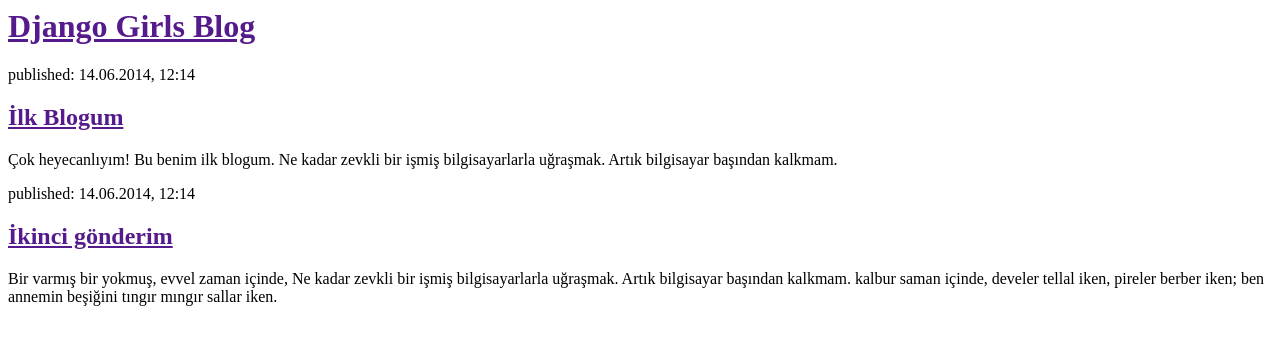
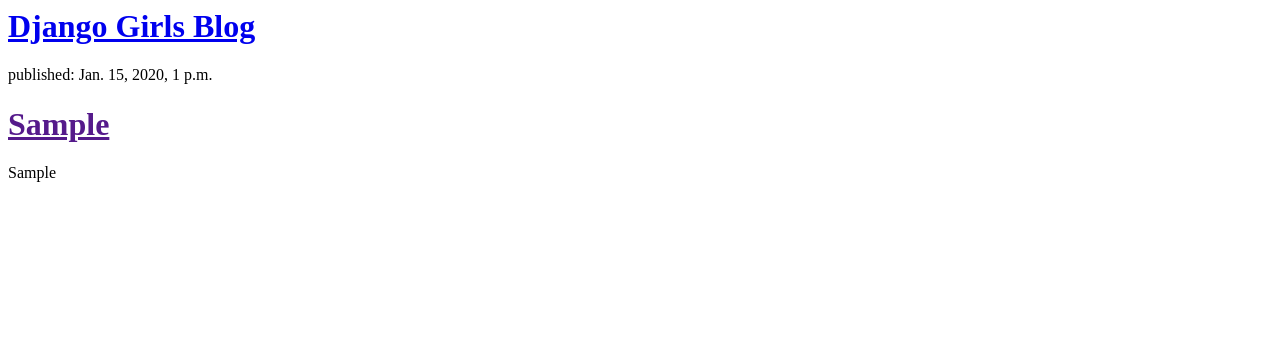
Before and after one commit to busrayasar/ilk-blogum, a Django app: template blog/templates/blog/post_list.html in a window 1280 px wide. Shown: the top 345 px of the page. Run offline with Django 3.2, Linux system fonts and the light colour scheme; the template is opened without the code that fills it: values that come from a table or form of the project are taken from there, others are empty; tables that the repository leaves empty hold one stand-in row (values such as "Sample post").

Commit message:
Veritabanındaki postları görebilmek için template'i değiştirdim.

```diff
--- a/blog/models.py
+++ b/blog/models.py
@@ -12,7 +12,7 @@ class Post(models.Model):
             blank=True, null=True)
 
     def yayinla(self):
-        self. yayinlama_tarihi = timezone.now()
+        self.yayinlama_tarihi= timezone.now()
         self.save()
 
     def __str__(self):
--- a/blog/templates/blog/post_list.html
+++ b/blog/templates/blog/post_list.html
@@ -4,19 +4,18 @@
     </head>
     <body>
       <div>
-            <h1><a href="">Django Girls Blog</a></h1>
+    <h1><a href="/">Django Girls Blog</a></h1>
 </div>
 
+{% for post in posts %}
     <div>
-            <p>published: 14.06.2014, 12:14</p>
-            <h2><a href="">İlk Blogum</a></h2>
-            <p>Çok heyecanlıyım! Bu benim ilk blogum. Ne kadar zevkli bir işmiş bilgisayarlarla uğraşmak. Artık bilgisayar başından kalkmam. </p>
+        <p>published: {{ post.yayinlama_tarihi }}</p>
+        <h1><a href="">{{ post.baslik }}</a></h1>
+        <p>{{ post.yazi|linebreaks }}</p>
     </div>
+{% endfor %}
 
-        <div>
-            <p>published: 14.06.2014, 12:14</p>
-            <h2><a href="">İkinci gönderim</a></h2>
-            <p>Bir varmış bir yokmuş, evvel zaman içinde, Ne kadar zevkli bir işmiş bilgisayarlarla uğraşmak. Artık bilgisayar başından kalkmam. kalbur saman içinde, develer tellal iken, pireler berber iken; ben annemin beşiğini tıngır mıngır sallar iken.</p>
-        </div>
+
+
        </body>
         </html>
--- a/blog/urls.py
+++ b/blog/urls.py
@@ -1,5 +1,5 @@
 from django.conf.urls import url
-from.import views
+from . import views
 
 urlpatterns = [
     url(r'^$', views.post_list, name='post_list'),
--- a/blog/views.py
+++ b/blog/views.py
@@ -1,5 +1,8 @@
 from django.shortcuts import render
+from django.utils import timezone
+from .models import Post
 
 # Create your views here.
 def post_list(request):
-    return render(request, 'blog/post_list.html', {})
+     posts = Post.objects.filter(yayinlama_tarihi__lte=timezone.now()).order_by('yayinlama_tarihi')
+     return render(request, 'blog/post_list.html', {'posts': posts})
```
Lines whose indentation alone changed are shown as unchanged.
